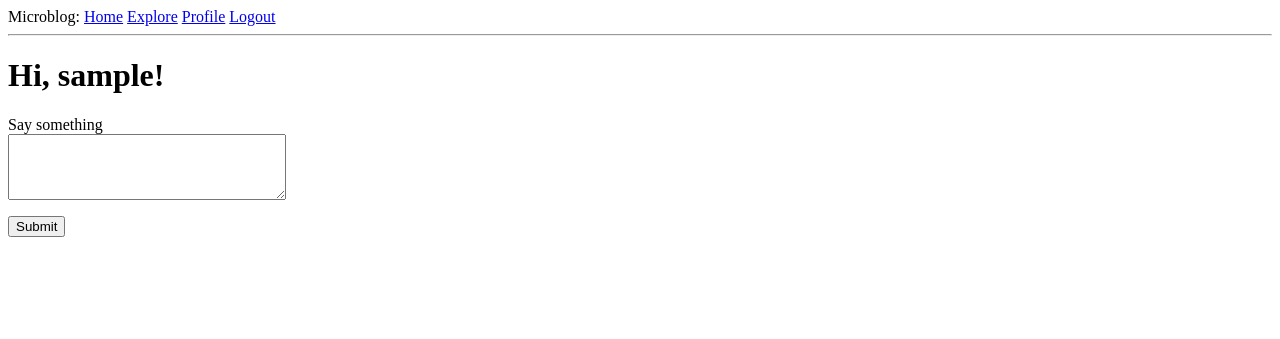
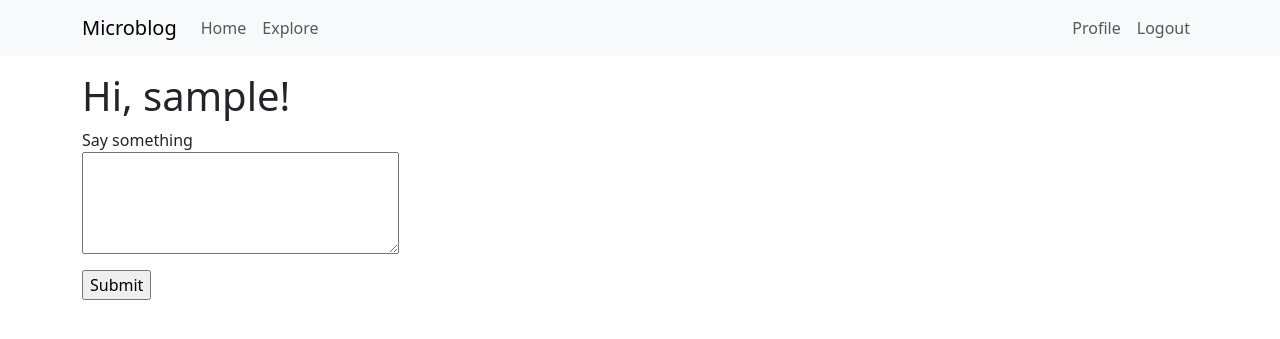
Before and after one commit to AndyLimHub/microblog_2.0, a Flask app: page / in a window 1280 px wide. Shown: the top 339 px of the page. Run offline with Flask 3, Linux system fonts and the light colour scheme; the visitor is signed in with stand-in values (Sample User, id 1); data comes from the database, SQL or seed files in the repository; both versions use the stored data as it was after the commit; data that the repository does not hold is empty.

Commit message:
changes to base.html

```diff
--- a/app/templates/base.html
+++ b/app/templates/base.html
@@ -1,32 +1,64 @@
-<html>
+<html lang="en">
    <head>
+     <meta charset="utf-8">
+     <meta name="viewport" content="width=device-width, initial-scale=1">
      {% if title %}
-    <title>{{ title }} - microblog</title>
+     <title>{{ title }} - Microblog</title>
      {% else %}
-    <title>microblog</title>
+     <title>Welcome to Microblog</title>
      {% endif %}
+     <link
+         href="https://cdn.jsdelivr.net/npm/bootstrap@5.3.2/dist/css/bootstrap.min.css"
+         rel="stylesheet"
+         integrity="sha384-T3c6CoIi6uLrA9TneNEoa7RxnatzjcDSCmG1MXxSR1GAsXEV/Dwwykc2MPK8M2HN"
+         crossorigin="anonymous">
    </head>
    <body>
-    <div>
-      Microblog:
-      <a href="{{ url_for('index') }}">Home</a>
+     <nav class="navbar navbar-expand-lg bg-body-tertiary">
+       <div class="container">
+         <a class="navbar-brand" href="{{ url_for('index') }}">Microblog</a>
+         <button class="navbar-toggler" type="button" data-bs-toggle="collapse" data-bs-target="#navbarSupportedContent" aria-controls="navbarSupportedContent" aria-expanded="false" aria-label="Toggle navigation">
+           <span class="navbar-toggler-icon"></span>
+         </button>
+         <div class="collapse navbar-collapse" id="navbarSupportedContent">
+           <ul class="navbar-nav me-auto mb-2 mb-lg-0">
+             <li class="nav-item">
+               <a class="nav-link" aria-current="page" href="{{ url_for('index') }}">Home</a>
+             </li>
+             <li class="nav-item">
+               <a class="nav-link" aria-current="page" href="{{ url_for('explore') }}">Explore</a>
+             </li>
+           </ul>
+           <ul class="navbar-nav mb-2 mb-lg-0">
             {% if current_user.is_anonymous %}
-      <a href="{{ url_for('login') }}">Login</a>
+            <li class="nav-item">
+              <a class="nav-link" aria-current="page" href="{{ url_for('login') }}">Login</a>
+            </li>
             {% else %}
-      <a href="{{ url_for('explore') }}">Explore</a>
-      <a href="{{ url_for('user', username=current_user.username) }}"
-        >Profile</a
-      >
-      <a href="{{ url_for('logout') }}">Logout</a>
+            <li class="nav-item">
+              <a class="nav-link" aria-current="page" href="{{ url_for('user', username=current_user.username) }}">Profile</a>
+            </li>
+            <li class="nav-item">
+              <a class="nav-link" aria-current="page" href="{{ url_for('logout') }}">Logout</a>
+            </li>
             {% endif %}
+          </ul>
         </div>
-    <hr />
-    {% with messages = get_flashed_messages() %} {% if messages %}
-    <ul>
+      </nav>
+      <div class="container mt-3">
+        {% with messages = get_flashed_messages() %}
+        {% if messages %}
           {% for message in messages %}
-      <li>{{ message }}</li>
+          <div class="alert alert-info" role="alert">{{ message }}</div>
           {% endfor %}
-    </ul>
-    {% endif %} {% endwith %} {% block content %}{% endblock %}
+        {% endif %}
+        {% endwith %}
+        {% block content %}{% endblock %}
+      </div>
+      <script
+          src="https://cdn.jsdelivr.net/npm/bootstrap@5.3.2/dist/js/bootstrap.bundle.min.js"
+          integrity="sha384-C6RzsynM9kWDrMNeT87bh95OGNyZPhcTNXj1NW7RuBCsyN/o0jlpcV8Qyq46cDfL"
+          crossorigin="anonymous">
+      </script>
     </body>
   </html>
```
Also changed, not shown: app.db, 1 other file. Lines whose indentation alone changed are shown as unchanged.
